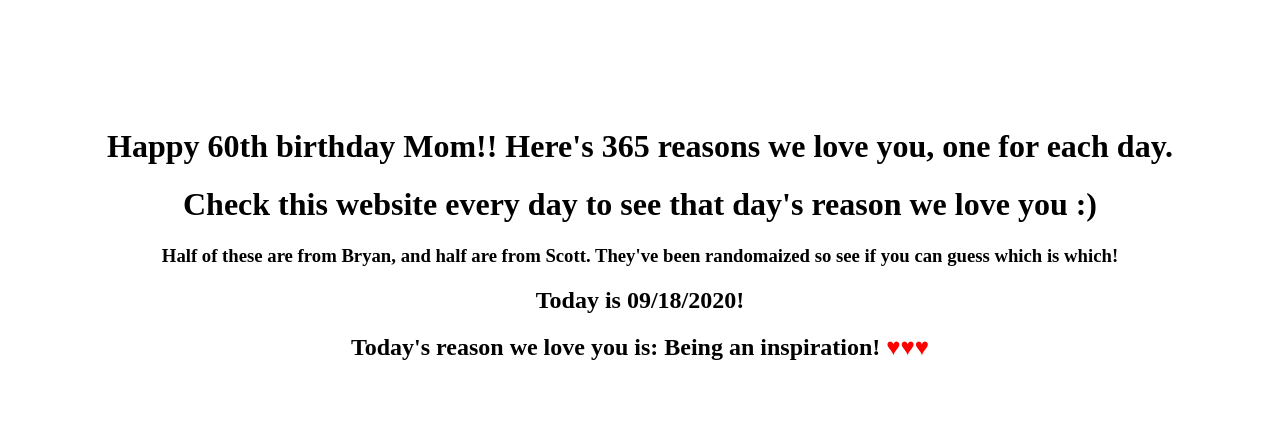
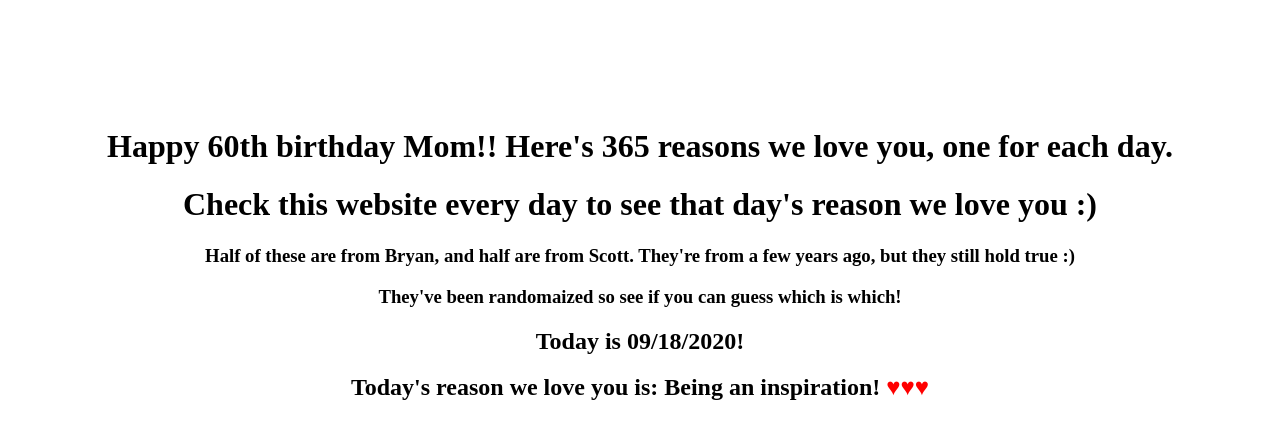
Before and after one commit to moms60thbirthdaypresent/moms60thbirthdaypresent.github.io, a plain HTML site: page index.html in a window 1280 px wide. Drawn offline with Linux system fonts and the light colour scheme.

Commit message:
Add old notice

```diff
--- a/index.html
+++ b/index.html
@@ -8,7 +8,8 @@
 	<body style='text-align:center;margin-top:10%;'>
 		<h1>Happy 60th birthday Mom!! Here's 365 reasons we love you, one for each day.</h1>
 		<h1>Check this website every day to see that day's reason we love you :)</h1>
-		<h3>Half of these are from Bryan, and half are from Scott. They've been randomaized so see if you can guess which is which!</h3>
+		<h3>Half of these are from Bryan, and half are from Scott. They're from a few years ago, but they still hold true :)</h3>
+		<h3>They've been randomaized so see if you can guess which is which!</h3>
 		<h2>Today is <span id="date"></span>!</h2>
 		<h2>Today's reason we love you is: <span id="love-reason"></span>! <span style="color:red;">&hearts;&hearts;&hearts;</span></h2>
 	</body>
```
